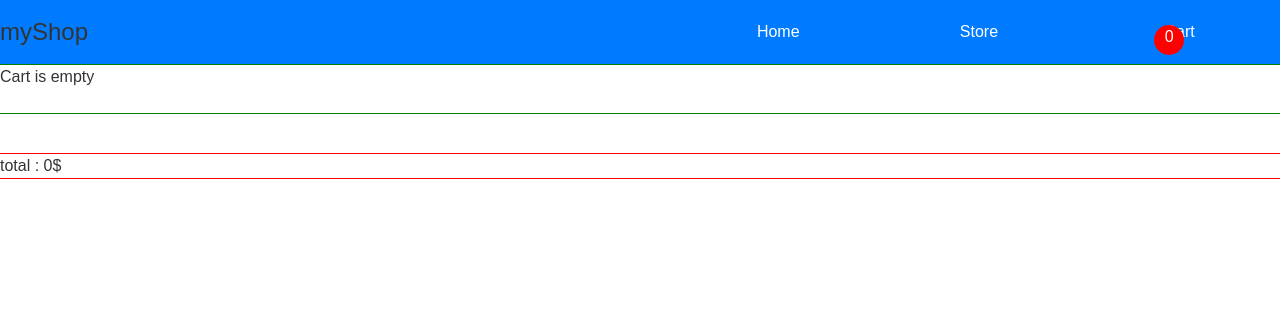
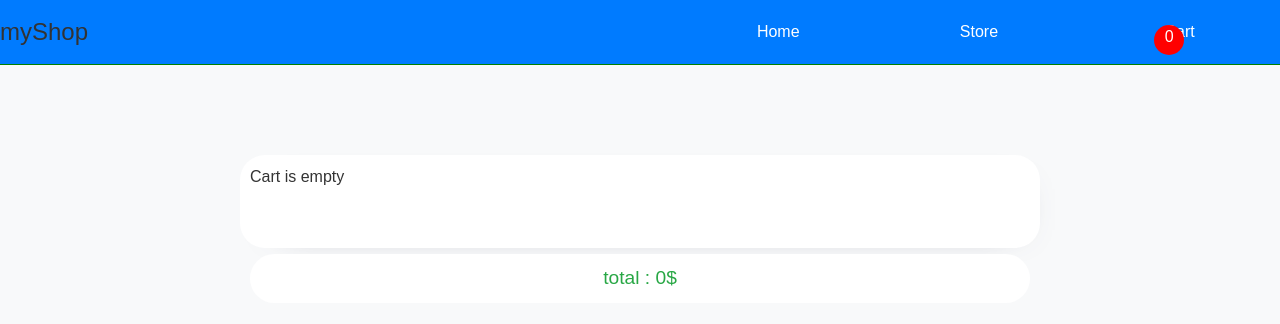
Before and after one commit to VoidOfMaya/shopping-cart-rct, a React (Vite) app: page /Cart in a window 1280 px wide. Shown: the top 324 px of the page. Built offline with nearby package versions, Linux system fonts and the light colour scheme.

Commit message:
feat(cart page):styl cart items display

```diff
--- a/src/component/Cart-page/cart.jsx
+++ b/src/component/Cart-page/cart.jsx
@@ -14,7 +14,19 @@ const Cart = () =>{
 
     const handleDisplay = () =>{
         if (items.length > 0){
-            return items.map(item=><div key={item.id}>{item.name} - {item.price}$  <QuantityBtn handleQuantity={handleQuantity} quantity={item.quantity} cartMode={true} itemId={item.id}/></div>)
+            return items.map(item=>{
+                return(
+                    <div className={style.cartItem} key={item.id}>
+                        <img src={item.photo} style={{height: "100px", objectFit: "contain",}}/>
+                        <QuantityBtn handleQuantity={handleQuantity}
+                                     quantity={item.quantity}
+                                     cartMode={true}
+                                     itemId={item.id}/>
+                        <div className={style.priceTag}>{item.price}$</div>
+                        <button>Delete item</button>
+                    </div>
+                )
+            })
         }else{
             return<div>Cart is empty</div>
         }
@@ -30,8 +42,11 @@ const Cart = () =>{
 
     return(
          <div className={style.cartContainer}>
-            <div>{handleDisplay()}</div>
-            <div className={style.totalCost}>total : {totalCost()}$</div>
+            <div className={style.listContainer}>
+                {handleDisplay()}
+                <div className={style.totalCost}>total : {totalCost()}$</div>
+            </div>
+
          </div>
 
 
--- a/src/component/Cart-page/cart.module.css
+++ b/src/component/Cart-page/cart.module.css
@@ -1,11 +1,49 @@
 .cartContainer{
     outline: 1px solid green;
     transform: translateY(65px);
-    justify-self: center;
-    align-self: center;
+    height: 95vh;
+    background-color: #F8F9FA;
+    align-content: start;
+    gap: 5px;
+
 }
 .totalCost{
-    outline: 1px solid red;
+    padding: 10px;
+    border-radius: 25px;
+    background-color: #ffff;
+    box-shadow: 8px 8px 38px -36px rgba(66, 68, 90, 1);
     transform: translateY(65px);
+    text-align: center;
+    font-size: larger;
+    color: #28A745;
+
 
 }
+.listContainer{
+    display: flex;
+    flex-direction: column;
+    justify-self: center;
+    margin: 90px;
+    width: 800px;
+    border-radius: 25px;
+    background-color: #ffff;
+    box-shadow: 8px 8px 38px -36px rgba(66, 68, 90, 1);
+    padding: 10px;
+
+}
+.cartItem{
+    margin: 20px;
+    display: grid;
+    grid-template-columns: 1fr 1fr 1fr 1fr;
+    grid-template-rows: auto;
+    outline: 4px solid #F8F9FA;
+    outline-offset: 4px;
+    width: 700px;
+    border-radius: 20px;
+
+
+}
+.priceTag{
+    text-align: center;
+    margin-top: 20%;
+}
```
